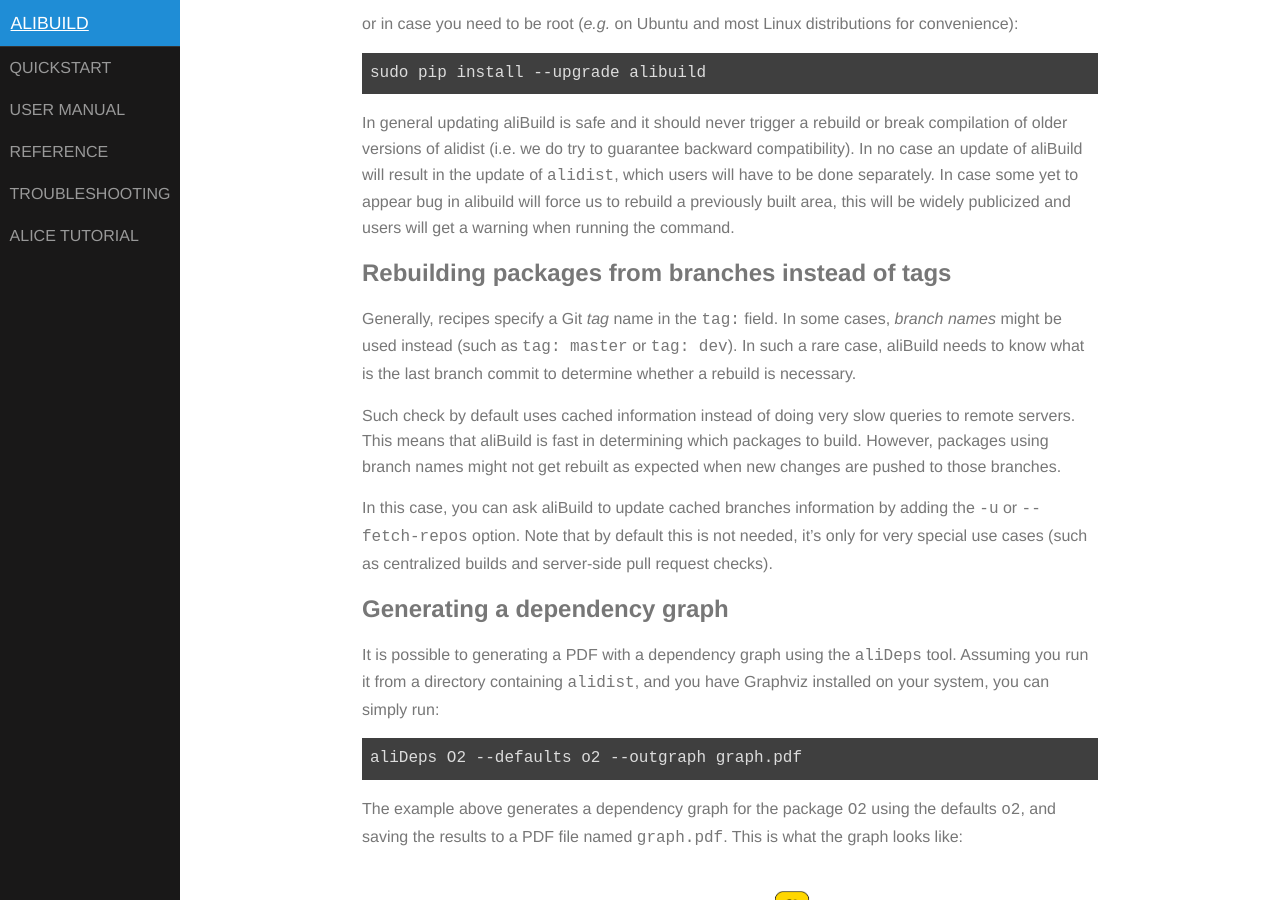
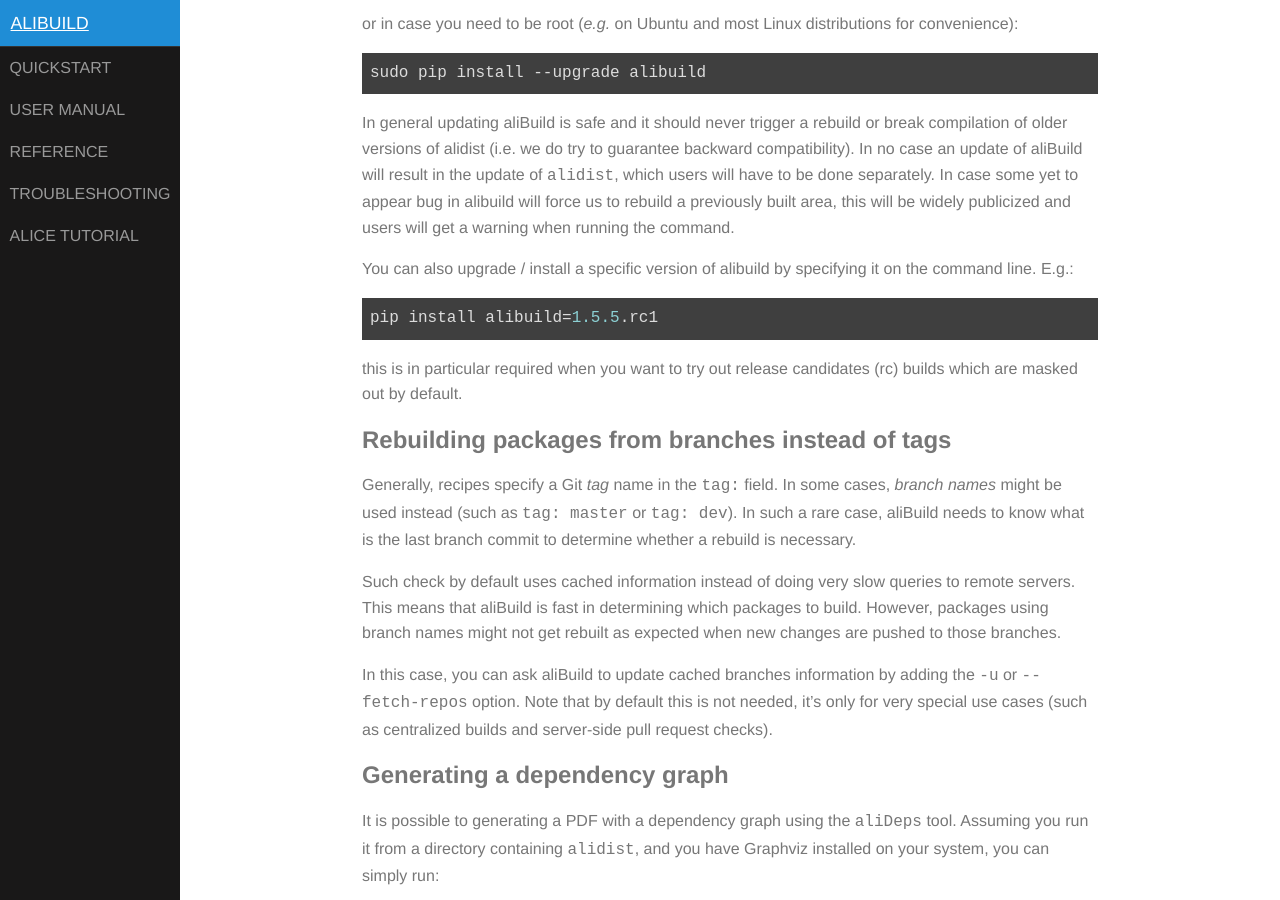
Before and after one commit to alisw/alibuild, a Jekyll site: the page built from docs/user.markdown, in a window 1280 px wide and 900 px high, scrolled down 5670 px. Built offline with Jekyll 4.4.1, drawn with Linux system fonts in a browser that asks for light colours.

Commit message:
Update user.markdown

```diff
--- a/docs/user.markdown
+++ b/docs/user.markdown
@@ -276,6 +276,14 @@
 previously built area, this will be widely publicized and users will get a warning
 when running the command.
 
+You can also upgrade / install a specific version of alibuild by specifying it on the
+command line. E.g.:
+
+    pip install alibuild=1.5.5.rc1
+
+this is in particular required when you want to try out release candidates (rc) builds which
+are masked out by default.
+
 ## Rebuilding packages from branches instead of tags
 
 Generally, recipes specify a Git _tag_ name in the `tag:` field. In some cases,
```
